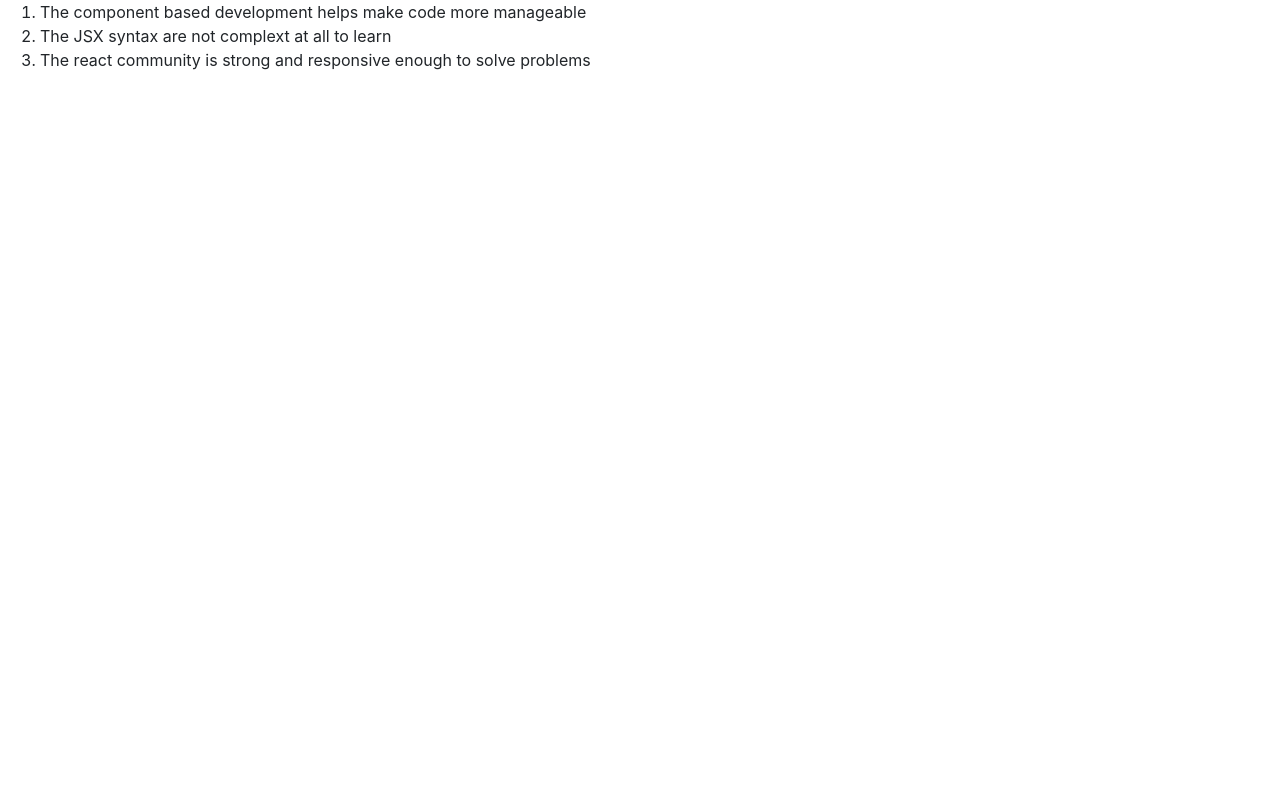
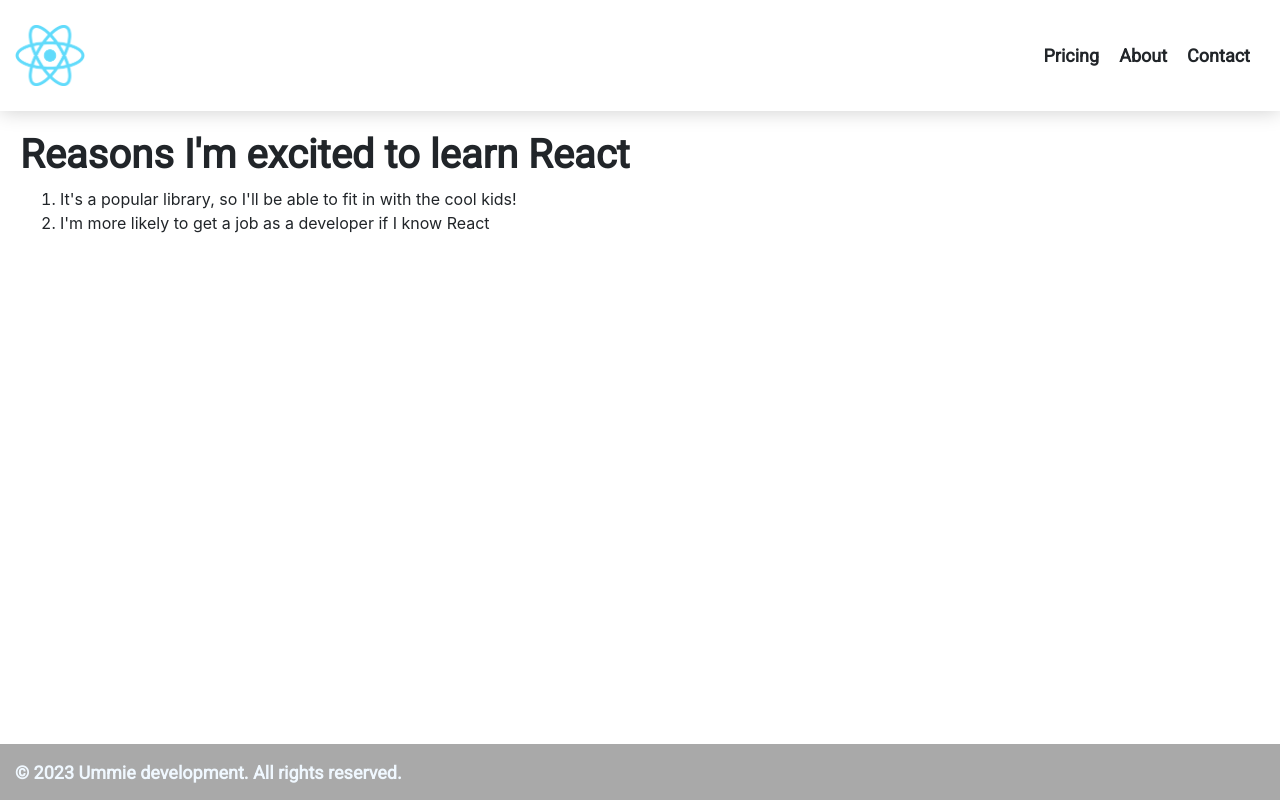
Before and after one commit to sabah215/learn-react, a plain HTML site: page index.html in a window 1280 px wide. Drawn offline with nearby package versions, Linux system fonts and the light colour scheme.

Commit message:
react component implemented and some styling done

```diff
--- a/index.css
+++ /dev/null
@@ -1,4 +0,0 @@
-html, body {
-       margin: 0;
-       padding: 0;
-}
--- a/index.html
+++ b/index.html
@@ -1,6 +1,6 @@
 <html>
        <head>
-              <link rel="stylesheet" href="index.css">
+              <link rel="stylesheet" href="style.css">
               <link rel="stylesheet" href="https://cdn.jsdelivr.net/npm/bootstrap@4.0.0/dist/css/bootstrap.min.css" integrity="sha384-Gn5384xqQ1aoWXA+058RXPxPg6fy4IWvTNh0E263XmFcJlSAwiGgFAW/dAiS6JXm" crossorigin="anonymous">
 
               <script crossorigin src="https://unpkg.com/react@18/umd/react.development.js"></script>
--- a/index.js
+++ b/index.js
@@ -1,16 +1,50 @@
-function ReasonList(){
-       return(
-           <div>
-               <ol>
-                   <li>The component based development helps make code more manageable</li>
-                   <li>The JSX syntax are not complext at all to learn</li>
-                   <li>The react community is strong and responsive enough to solve problems</li>
-               </ol>
-           </div>
-       );
-   }
+function Header() {
+    return (
+        <header>
+            <nav className="nav">
+                <img className="react-logo" src="./images/react-logo.png"  />
+                <ul className="nav-items">
+                    <li>Pricing</li>
+                    <li>About</li>
+                    <li>Contact</li>
+                 </ul>
+            </nav>
+        </header>
+    )
+}
 
+function Footer() {
+    return (
+        <footer className="footer">
+            <small>© 2023 Ummie development. All rights reserved.</small>
+        </footer>
+    )
+}
+
+function MainContent() {
+    return (
+        <div className="main-content">
+            <h1>Reasons I'm excited to learn React</h1>
+            <ol>
+                <li>It's a popular library, so I'll be
+                able to fit in with the cool kids!</li>
+                <li>I'm more likely to get a job as a developer
+                if I know React</li>
+            </ol>
+        </div>
+    )
+}
+
+function Page() {
+    return (
+        <div className= "page-container">
+            <Header />
+            <MainContent />
+            <Footer />
+        </div>
+    )
+}
    ReactDOM.render(
-       <ReasonList/>,
+       <Page />,
        document.getElementById('root')
    );
--- /dev/null
+++ b/style.css
@@ -0,0 +1,72 @@
+@import url('https://fonts.googleapis.com/css2?family=Roboto&display=swap');
+
+html, body {
+       margin: 0;
+       padding: 0;
+       min-height: 100%;
+       position: relative;
+}
+.root {
+       min-height: 100vh;
+       position: relative;
+}
+
+.nav {
+       display: flex;
+       justify-content: space-between;
+       align-items: center;
+       box-shadow: 0 0 20px 0 rgba(0,0,0,.2);
+       padding: 10px;
+
+}
+.nav-items {
+       list-style: none;
+       display: flex;
+       justify-content: space-around;
+       position: relative;
+       margin: 10px;
+
+}
+
+.nav-items > li {
+       padding: 10px;
+       font-weight: bold;
+       font-family: 'Roboto', sans-serif;
+       font-size: large;
+
+}
+
+.react-logo{
+       width:100px;
+       padding: 15px;
+}
+
+.main-content{
+       padding: 20px;
+       min-height:max-content
+}
+.main-content > h1{
+       font-weight: bold;
+       font-family: 'Roboto', sans-serif;
+}
+
+.footer{
+
+       position: absolute;
+       bottom: 0;
+       width: 100%;
+       height: 3.5rem;
+       background-color: darkgrey;
+}
+
+.footer > small {
+
+       color: aliceblue;
+       font-family: 'Roboto', sans-serif;
+       font-size: large;
+       vertical-align: baseline;
+       padding: 15px;
+       position: absolute;
+       font-weight: bold;
+
+}
```
